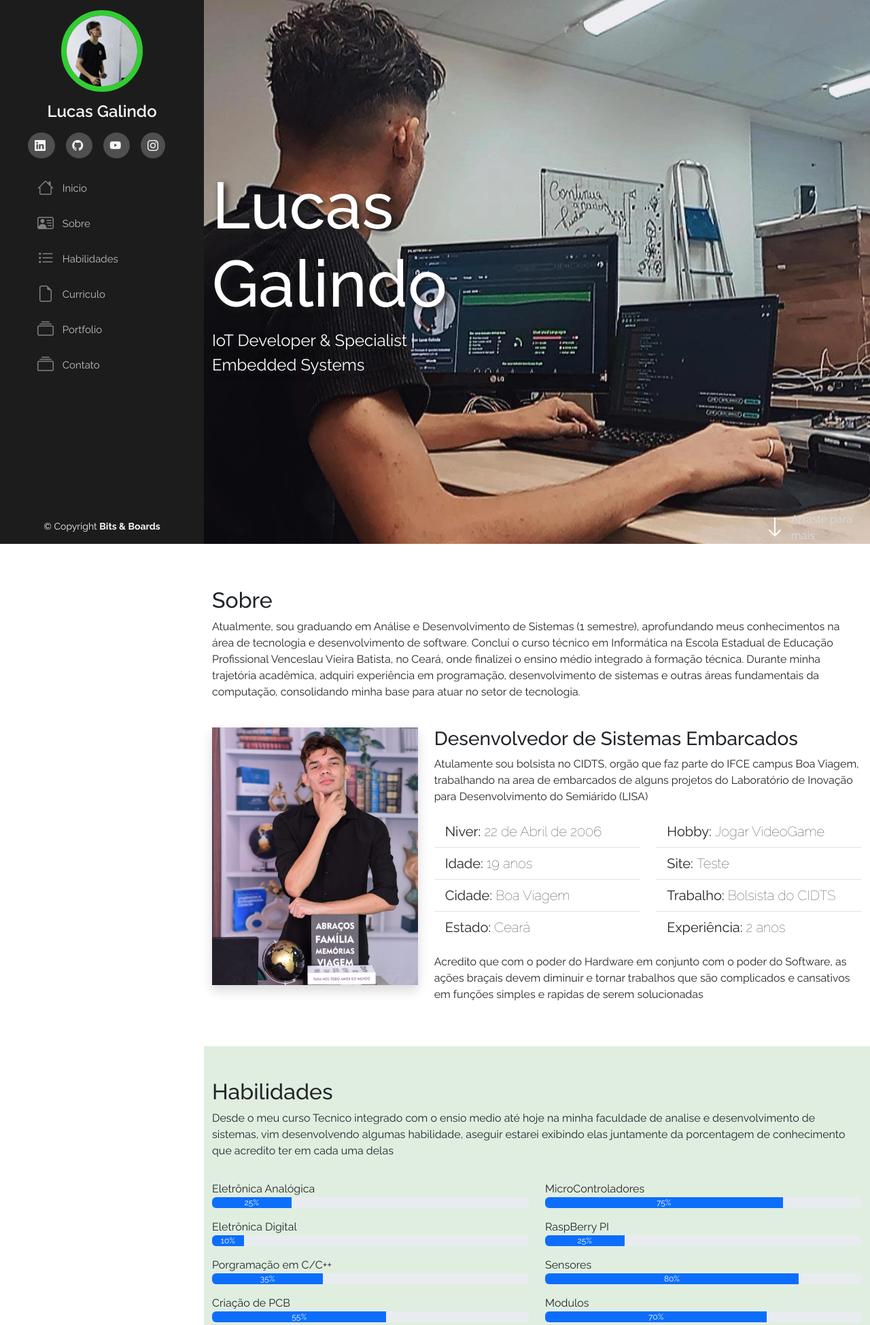
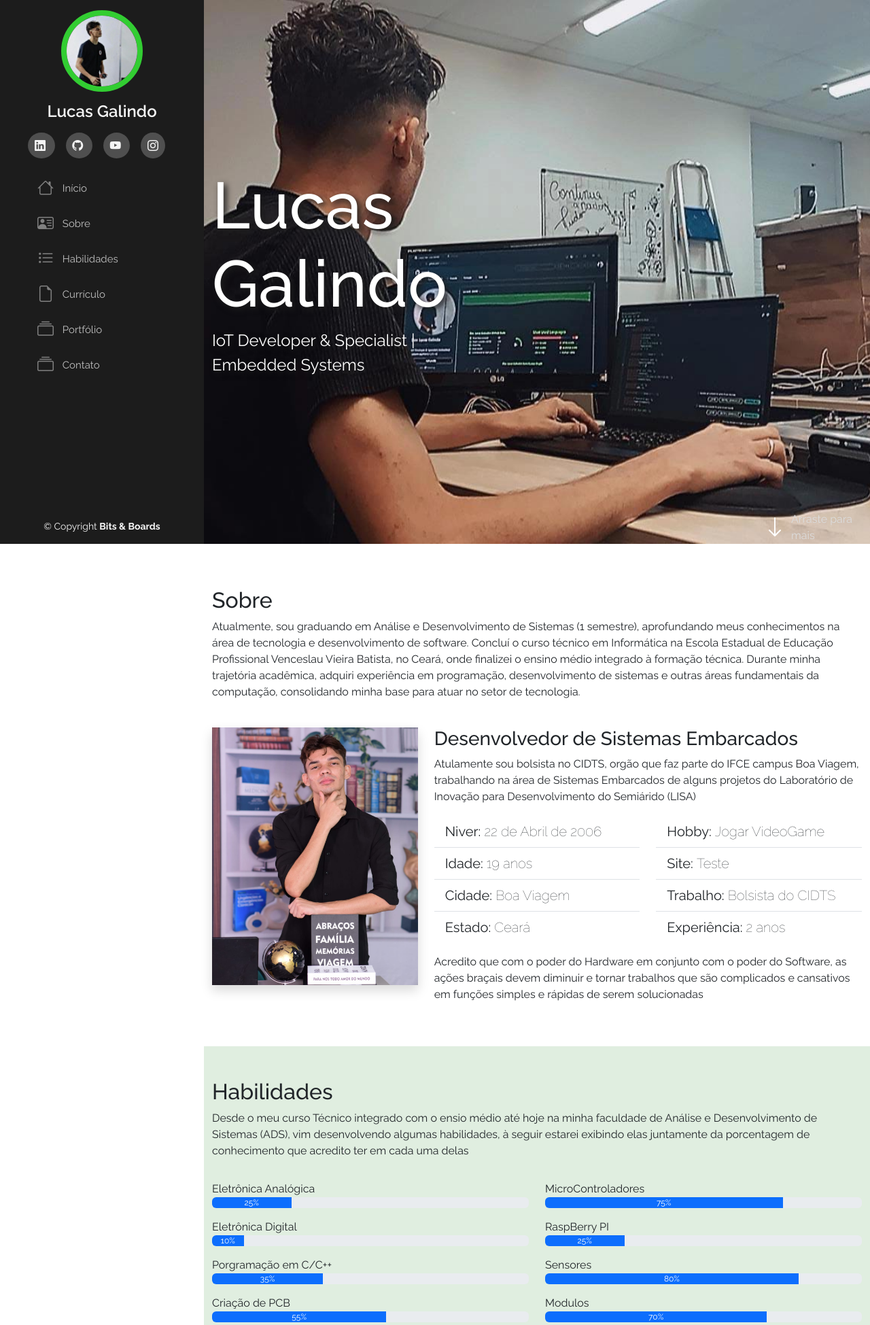
Before and after one commit to Lucras22/portfolio-bootstrap-FastAPI, a FastAPI app: page / in a window 1280 px wide. Shown: the top 1949 px of the page at 68% size. Run offline with FastAPI, Linux system fonts and the light colour scheme; some libraries are stand-ins or nearby versions.

Commit message:
Update index.html
Atualização e melhoraria as escritas gramaticais

```diff
--- a/templates/index.html
+++ b/templates/index.html
@@ -37,7 +37,7 @@
             <nav id="navbar" class="nav-menu">
                 <ul class="nav flex-column">
                     <li class="nav-item">
-                      <a class="nav-link" aria-current="page" href="#inicio"><i class="bi bi-house"></i> Inicio</a>
+                      <a class="nav-link" aria-current="page" href="#inicio"><i class="bi bi-house"></i> Início</a>
                     </li>
                     <li class="nav-item">
                       <a class="nav-link" href="#sobre"><i class="bi bi-person-vcard"></i> Sobre</a>
@@ -46,10 +46,10 @@
                       <a class="nav-link" href="#habilidades"><i class="bi bi-list-task"></i> Habilidades</a>
                     </li>
                     <li class="nav-item">
-                      <a class="nav-link" aria-current="page" href="#curriculo"><i class="bi bi-file-earmark"></i> Curriculo</a>
+                      <a class="nav-link" aria-current="page" href="#curriculo"><i class="bi bi-file-earmark"></i> Currículo</a>
                     </li>
                     <li class="nav-item">
-                      <a class="nav-link" href="#portfolio"><i class="bi bi-collection"></i> Portfolio</a>
+                      <a class="nav-link" href="#portfolio"><i class="bi bi-collection"></i> Portfólio</a>
                     </li>
                     <li class="nav-item">
                       <a class="nav-link" href="#contato"><i class="bi bi-collection"></i> Contato</a>
@@ -89,7 +89,7 @@
                 </div>
                 <div class="col-md-8" data-anime="right">
                     <h3>Desenvolvedor de Sistemas Embarcados</h3>
-                    <p>Atulamente sou bolsista no CIDTS, orgão que faz parte do IFCE campus Boa Viagem, trabalhando na area de embarcados de alguns projetos do Laboratório de Inovação para Desenvolvimento do Semiárido (LISA)</p>
+                    <p>Atulamente sou bolsista no CIDTS, orgão que faz parte do IFCE campus Boa Viagem, trabalhando na área de Sistemas Embarcados de alguns projetos do Laboratório de Inovação para Desenvolvimento do Semiárido (LISA)</p>
 
                     <div class="row mt-3 mb-3">
                         <div class="col-md-6">
@@ -125,7 +125,7 @@
                               </ul>
                         </div>
                     </div>
-                    <p>Acredito que com o poder do Hardware em conjunto com o poder do Software, as ações braçais devem diminuir e tornar trabalhos que são complicados e cansativos em funções simples e rapidas de serem solucionadas</p>
+                    <p>Acredito que com o poder do Hardware em conjunto com o poder do Software, as ações braçais devem diminuir e tornar trabalhos que são complicados e cansativos em funções simples e rápidas de serem solucionadas</p>
                 </div>
             </div>
         </section>
@@ -133,7 +133,7 @@
         <section id="habilidades" class="mt-5 section-bg">
             <div class="container pb-5">
                 <h2 class="pt-5">Habilidades</h2>
-                <p>Desde o meu curso Tecnico integrado com o ensio medio até hoje na minha faculdade de analise e desenvolvimento de sistemas, vim desenvolvendo algumas habilidade, aseguir estarei exibindo elas juntamente da porcentagem de conhecimento que acredito ter em cada uma delas</p>
+                <p>Desde o meu curso Técnico integrado com o ensio médio até hoje na minha faculdade de Análise e Desenvolvimento de Sistemas (ADS), vim desenvolvendo algumas habilidades, à seguir estarei exibindo elas juntamente da porcentagem de conhecimento que acredito ter em cada uma delas</p>
 
                 <div class="row">
                     <div class="col-md-6">
@@ -192,7 +192,7 @@
                         <div class="progress" data-anime="left" role="progressbar" aria-label="Example with label" aria-valuenow="25" aria-valuemin="0" aria-valuemax="100">
                             <div class="progress-bar" style="width: 98%">98%</div></div>
 
-                            <p class="mt-3 mb-0">COmprometimento</p>
+                            <p class="mt-3 mb-0">Comprometimento</p>
                         <div class="progress" data-anime="left" role="progressbar" aria-label="Example with label" aria-valuenow="25" aria-valuemin="0" aria-valuemax="100">
                             <div class="progress-bar" style="width: 98%">98%</div></div>
 
@@ -219,7 +219,7 @@
                         </div>
 
                         <div class="cv-item" data-anime="up">
-                            <h4>Ensino medio + Tec. em Infor.</h4>
+                            <h4>Ensino médio + Téc. em Infor.</h4>
                             <h5>2022 - 2024</h5>
                             <p><em>EEEP Venceslau Vieira Batista</em></p>
                             <p>Ensino Médio concluído com curso técnico integrado em Informática, onde adquiri conhecimentos em lógica de programação, desenvolvimento web e programação orientada a objetos.</p>
```
